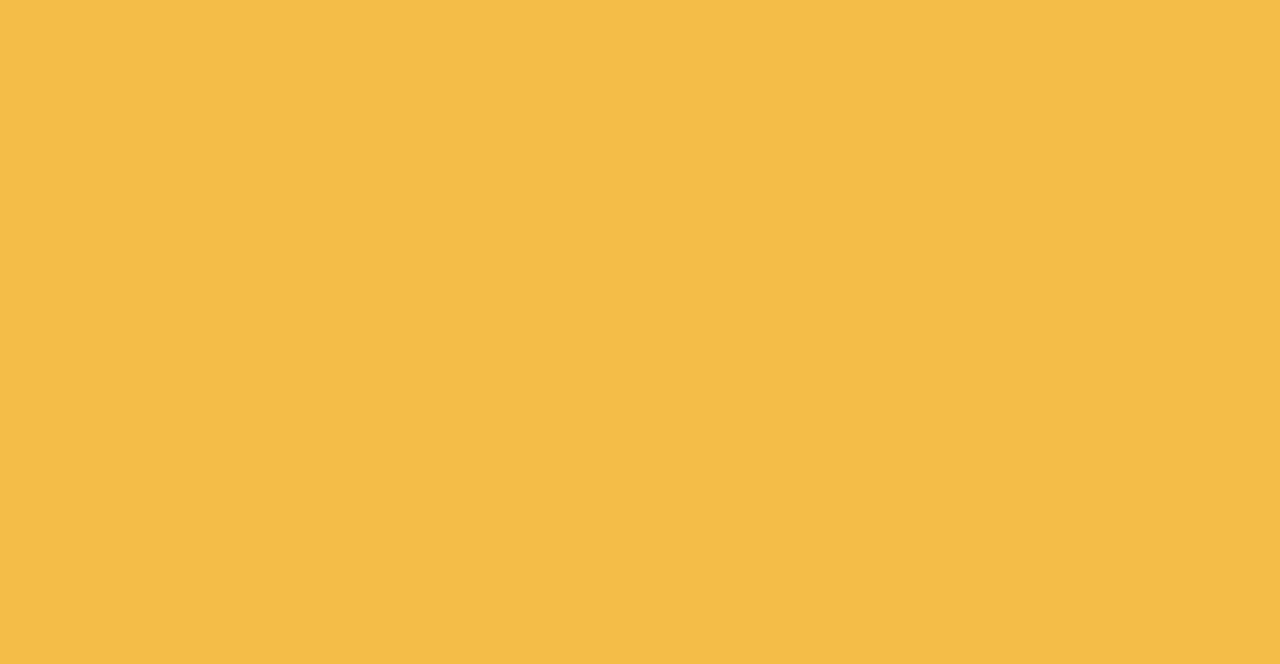
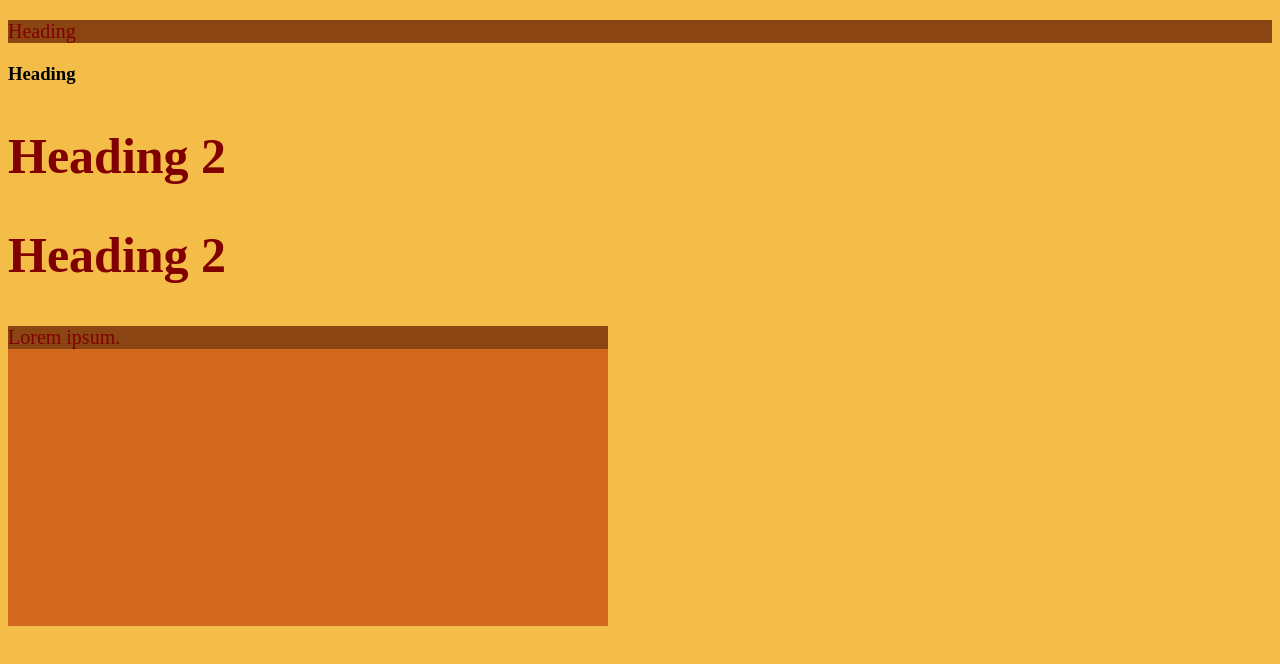
Before and after one commit to sopa817/Lesson5, a plain HTML site: page index.html in a window 1280 px wide. Drawn offline with Linux system fonts and the light colour scheme.

Commit message:
selectors

```diff
--- a/css/style.css
+++ b/css/style.css
@@ -1,3 +1,23 @@
 body{
 	background-color: #f3bd48;
 }
+
+h2{
+	font-size: 50px;
+
+	color: maroon;
+}
+
+.heading{
+	font-size: 20px;
+	font-weight: normal;
+	background-color: saddlebrown;
+	color: maroon;
+}
+
+
+#block{
+	width: 600px;
+	height: 300px;
+	background-color: chocolate;
+}
--- a/index.html
+++ b/index.html
@@ -7,5 +7,15 @@
 	</head>
 	<body>
 
+			<h3 class="heading">Heading</h3>
+			<h3>Heading</h3>
+			<h2>Heading 2</h2>
+			<h2>Heading 2</h2>
+
+		<div id="block">
+
+			<p class="heading">Lorem ipsum.</p>
+
+		</div>
 	</body>
 </html>
```
Lines whose indentation alone changed are shown as unchanged.
